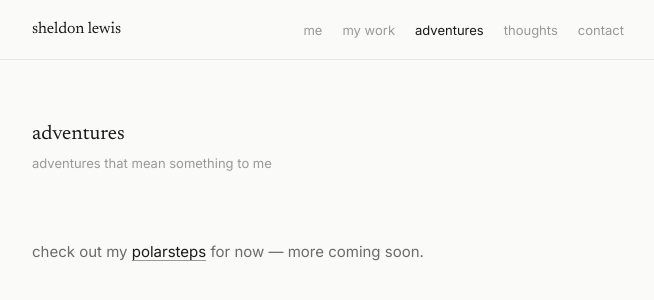
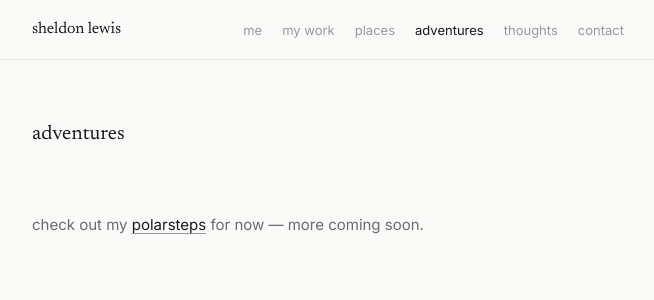
Before and after one commit to sheldonblewis/shelly-site, a Next.js app: page /adventures in a window 1280 px wide. Shown: the top 300 px of the page, without its empty margins (312-966 px from the left). Built offline with nearby package versions, Linux system fonts and the light colour scheme.

Commit message:
add separate places and adventures tabs
Co-authored-by: Cursor <cursoragent@cursor.com>

```diff
--- a/components/Nav.js
+++ b/components/Nav.js
@@ -5,6 +5,7 @@ const links = [
   { href: '/', label: 'home' },
   { href: '/me', label: 'me' },
   { href: '/work', label: 'my work' },
+  { href: '/places', label: 'places' },
   { href: '/adventures', label: 'adventures' },
   { href: '/thoughts', label: 'thoughts' },
   { href: '/contact', label: 'contact' },
--- a/pages/adventures.js
+++ b/pages/adventures.js
@@ -7,7 +7,7 @@ export default function Adventures() {
     <>
       <PageMeta title="adventures" />
 
-      <Section title="adventures" subtitle="adventures that mean something to me" />
+      <Section title="adventures" />
 
       <div className="section">
         <p>
```
Also changed, not shown: pages/places.js (added, +12 -0 lines).
